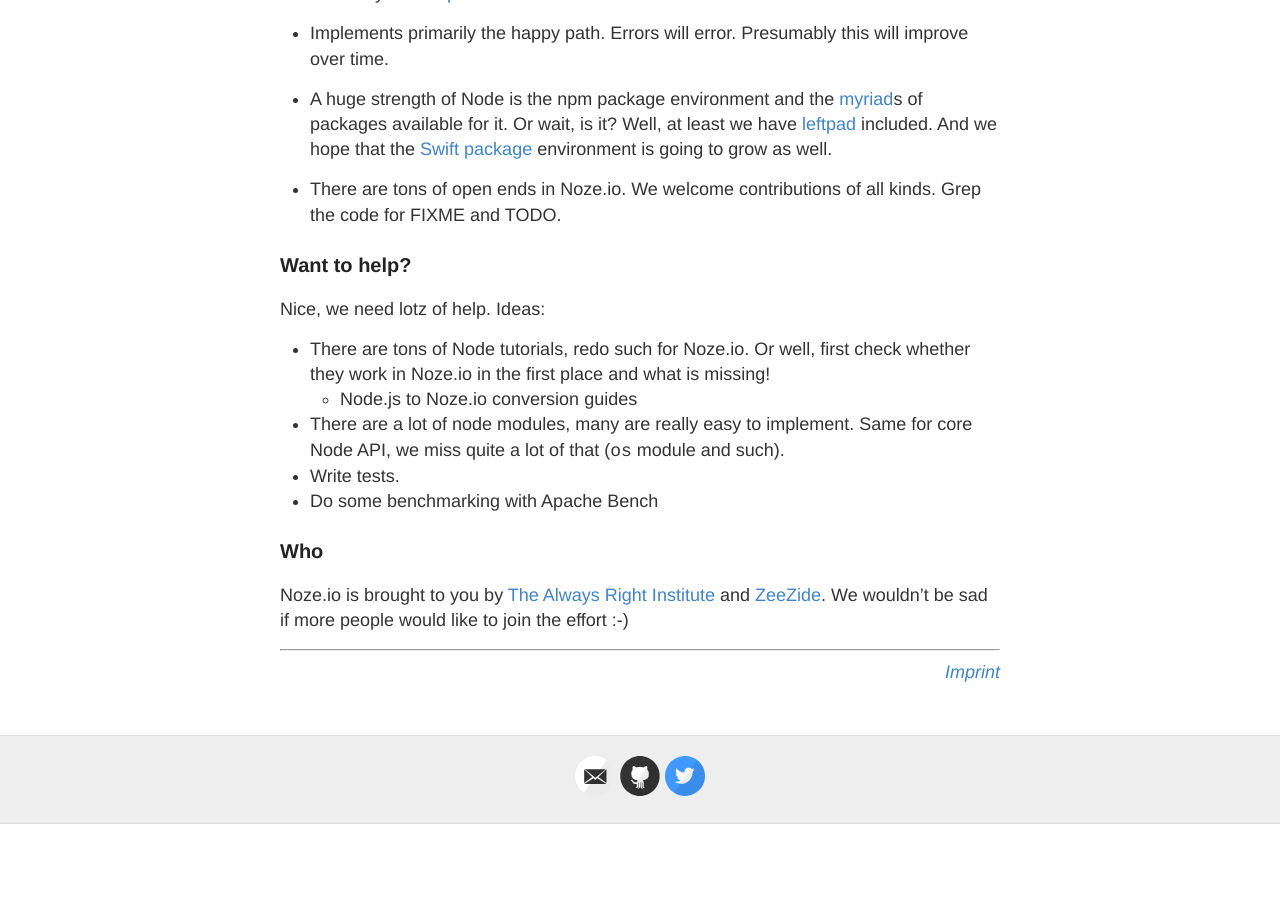
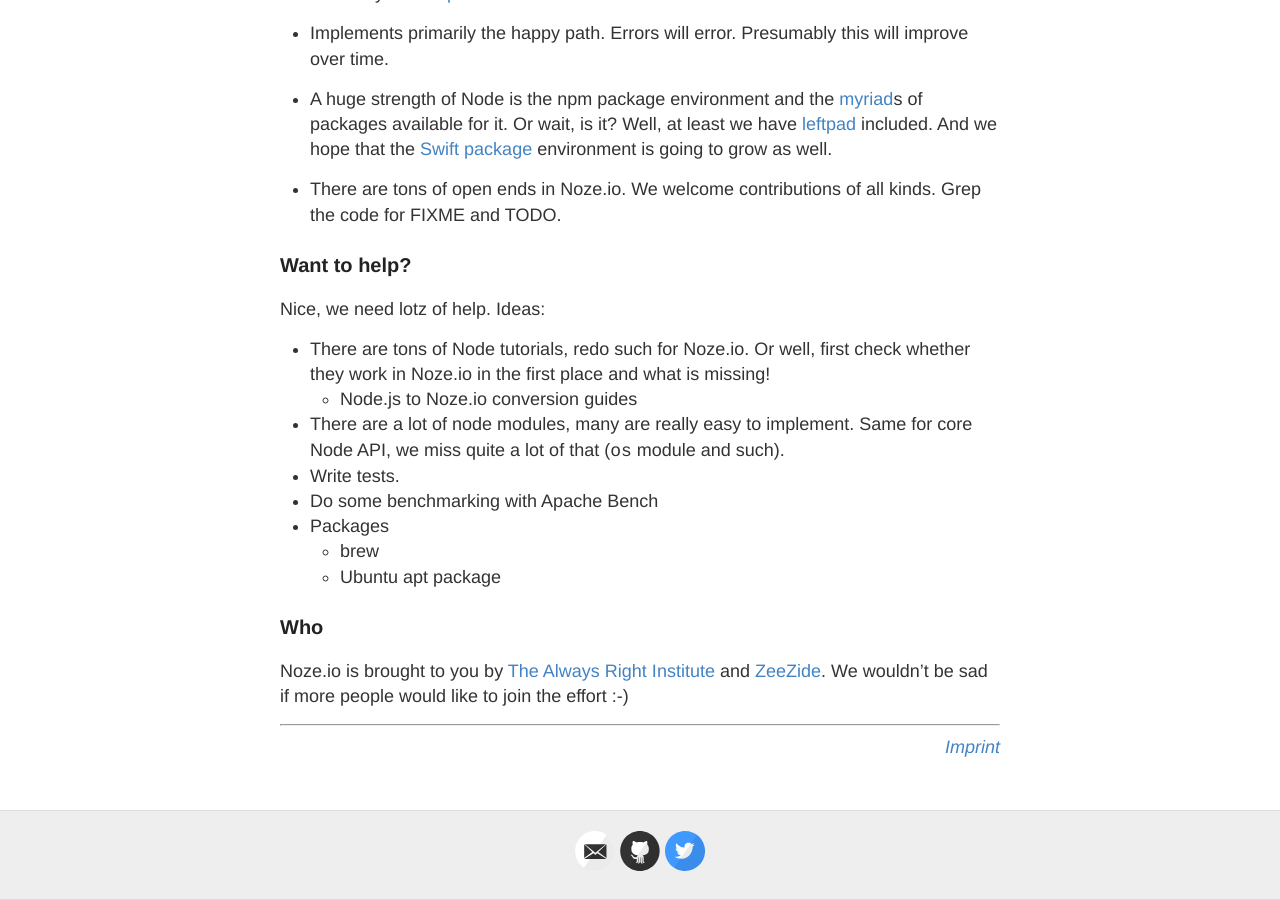
Before and after one commit to NozeIO/NozeIO.github.io, a Jekyll site: the page built from about.md, in a window 1280 px wide and 900 px high, scrolled down 956 px. Built offline with Jekyll 4.4.1, drawn with Linux system fonts in a browser that asks for light colours; comment, search, counter and statistics services are not loaded; before the commit the page ends 1780 px from its top, so only the background shows below that.

```diff
--- a/about.md
+++ b/about.md
@@ -22,7 +22,7 @@ Hey, we love feedback. Join the mailing list, Slack channel or just drop us
 an email to tell us why this is crap (or not?).
 
 - [Mailing List](https://groups.google.com/forum/#!forum/nozeio)
-- [Slack](https://nozeio.slack.com)
+- [Slack](http://slack.noze.io)
 - [info@noze.io](mailto:info@noze.io)
 
 ### Status
@@ -62,6 +62,9 @@ Nice, we need lotz of help. Ideas:
   core Node API, we miss quite a lot of that (`os` module and such).
 - Write tests.
 - Do some benchmarking with Apache Bench
+- Packages
+  - brew
+  - Ubuntu apt package
 
 ### Who
 
```
